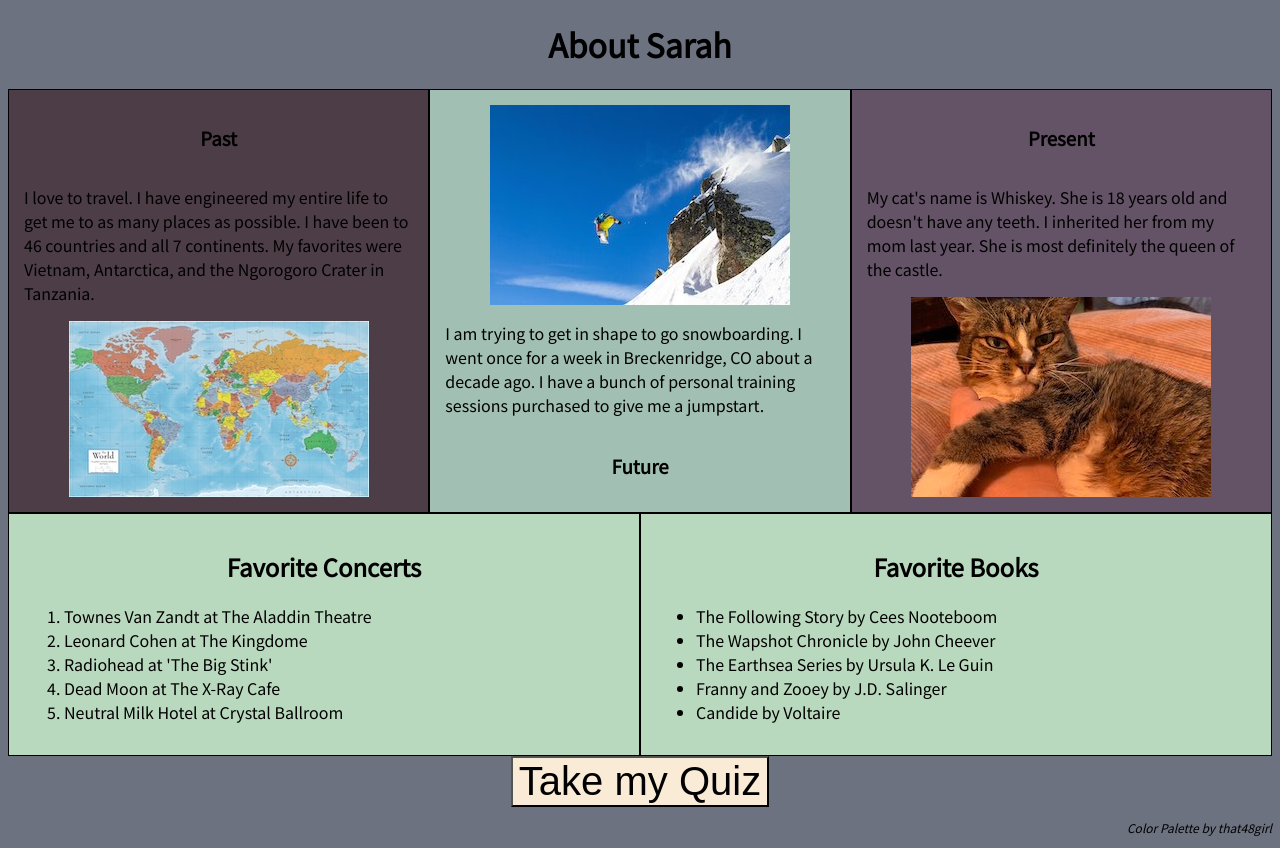
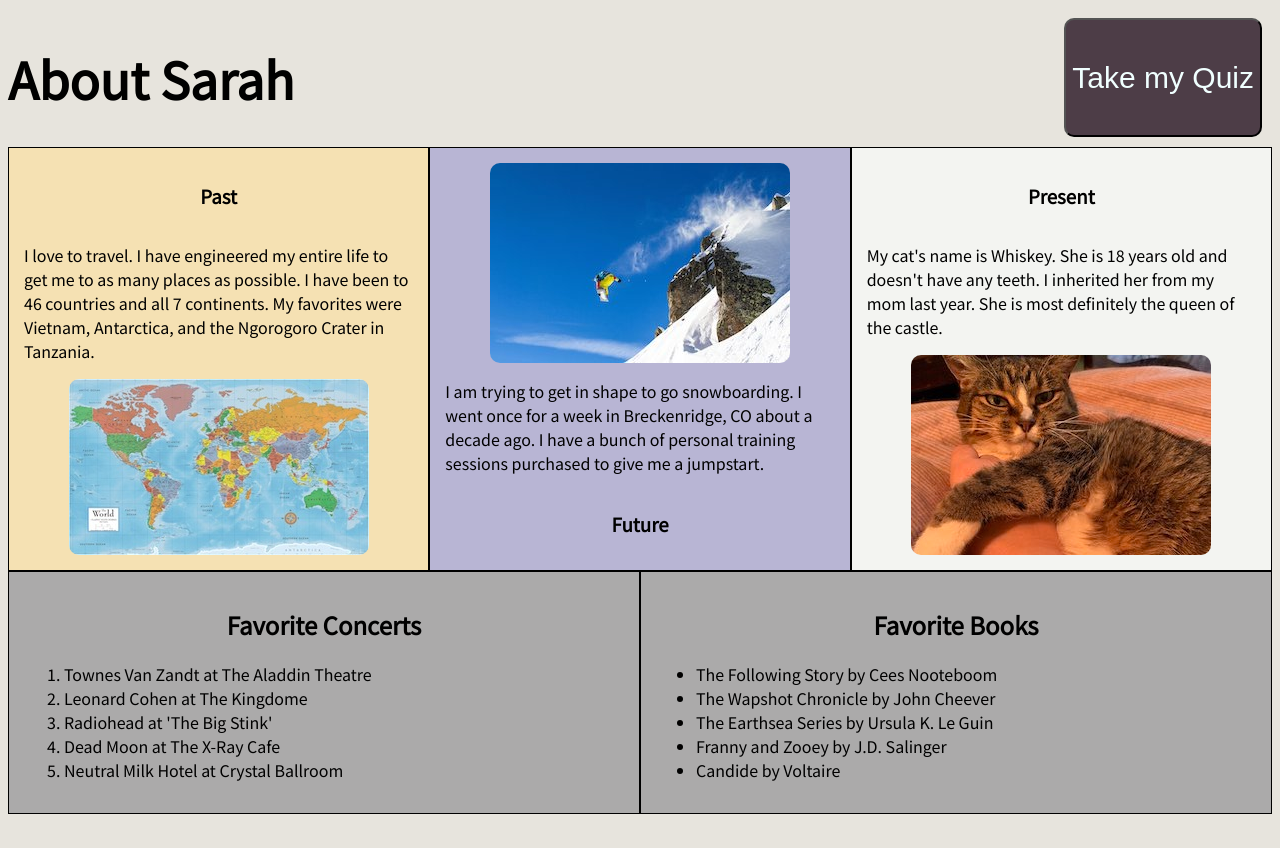
Before and after one commit to okFox/about-sarah, a plain HTML site: page index.html in a window 1280 px wide. After the commit the page ends 822 px from the top, so only its background shows below. Drawn offline with Linux system fonts and the light colour scheme.

Commit message:
tweaked colors for 100% accesibility, moved quiz button to above fold

```diff
--- a/app.js
+++ b/app.js
@@ -7,11 +7,7 @@ myButton.onclick = () => {
     const myConfirmation = confirm('Do you want to take my quiz?');
     if(!myConfirmation)
         return;
-/*
-    const shouldProceed = confirm('Are you sure?');
-    if(!shouldProceed)
-        return;
-*/
+
     //Question 1
     const userAnswer1 = prompt('I have been to 7 continents. (yes/no)');
     const sanitizedUserAnswer1 = userAnswer1.toLocaleLowerCase().trim();
@@ -31,9 +27,9 @@ myButton.onclick = () => {
     const userIsCorrect2 = isYes(sanitizedUserAnswer2);
 
     if(userIsCorrect2) {
+        alert('You are good at reading!');
+    } else {
         alert('Soooooo wrong...');
-    } else {
-        alert('You are good at reading!');
     }
 //Question Three
     const userAnswer3 = prompt('Whiskey is a Queen-Cat (yes/no)');
--- a/functions.js
+++ b/functions.js
@@ -1,7 +1,4 @@
-/* creating a function that can be used in the test. don't forget to import i test.js */
 
-
-/* TEST THIS FUNCTION */
 
 export const isYes = (someString) => {
     if(someString === 'yes' || someString === 'y') {
--- a/index.html
+++ b/index.html
@@ -8,7 +8,16 @@
     <title>About Sarah</title>
 </head>
 <body>
-<h1>About Sarah</h1>
+<header><h1>About Sarah</h1>
+<div id='buttonContainer'>
+            <button id='action-button'>Take my Quiz</button>
+        </div>
+</header>
+
+
+
+
+
 <div class='about-me'>
 
     <article id='history'>
@@ -55,13 +64,9 @@
         </article>
 </div>
 
-<div id='buttonContainer'>
-    <button id='action-button'>Take my Quiz</button>
-</div>
 
-<footer>
-        <p>Color Palette by that48girl</p>
-    </footer>
+
+
 
     <script src='app.js' type='module'></script>
 </body>
--- a/styles.css
+++ b/styles.css
@@ -2,10 +2,16 @@
 
 body {
 font-family: 'Noto Sans TC', sans-serif;
-background: rgb(109,114,128);
+background: #E7E4DD;
+
 
 }
 
+header {
+    display: flex;
+    justify-content: space-between;
+    font-size: 25px;
+}
 footer {
     font-size: 12px;
     font-style: italic;
@@ -16,6 +22,7 @@ footer {
     display: flex;
     justify-content: space-evenly;
     background: rgb(109,114,128);
+    font-style: bold;
 
 }
 .lists {
@@ -30,10 +37,13 @@ footer {
 display: flex;
 justify-content: center;
 }
+
+
 img {
     display: flex;
     width: fit-content;
     height: fit-content;
+    border-radius: 10px;
 
 
 }
@@ -50,6 +60,7 @@ h2 {
 }
 h1 {
     text-align: center;
+    font-style: bold;
 }
 
 
@@ -59,14 +70,14 @@ h1 {
 
     display: flex;
     flex-direction: column;
-    background: rgb(77,61,71);
+    background:#F5E1B3;
     padding: 15px;
     border: solid 1px black;
 
 }
 #future {
     display: flex;
-    background: rgb(162,191,179);
+    background: #B8B5D4;
     flex-direction: column-reverse;
     padding: 15px;
     border: solid 1px black;
@@ -74,13 +85,13 @@ h1 {
 #pet {
     display: flex;
     flex-direction: column;
-    background: rgb(100,82,102);
+    background: #F3F4F1;
     padding: 15px;
     border: solid 1px black;
 }
 
 #favebooks {
-    background: rgb(185,217,190);
+    background: #ABAAAA;
     border: solid 1px black;
     padding: 15px;
 
@@ -88,19 +99,24 @@ h1 {
 }
 
 #faveconcerts {
-    background: rgb(185,217,190);
+    background: #ABAAAA;
     border: solid 1px black;
     padding: 15px;
 
 }
 
 button {
-    font-size: 40px;
-    background-color: antiquewhite;
+    font-size: 30px;
+    color: azure;
+    background-color: rgb(77,61,71);
     align-content: center;
+    border-radius: 10px;
+    margin: 10px;
+    cursor: pointer;
 }
 
 #buttonContainer {
  display: flex;
 justify-content: center;
+
 }
```
Also changed, not shown: archived/ORIGINALapp.js (deleted, +0 -34 lines).
